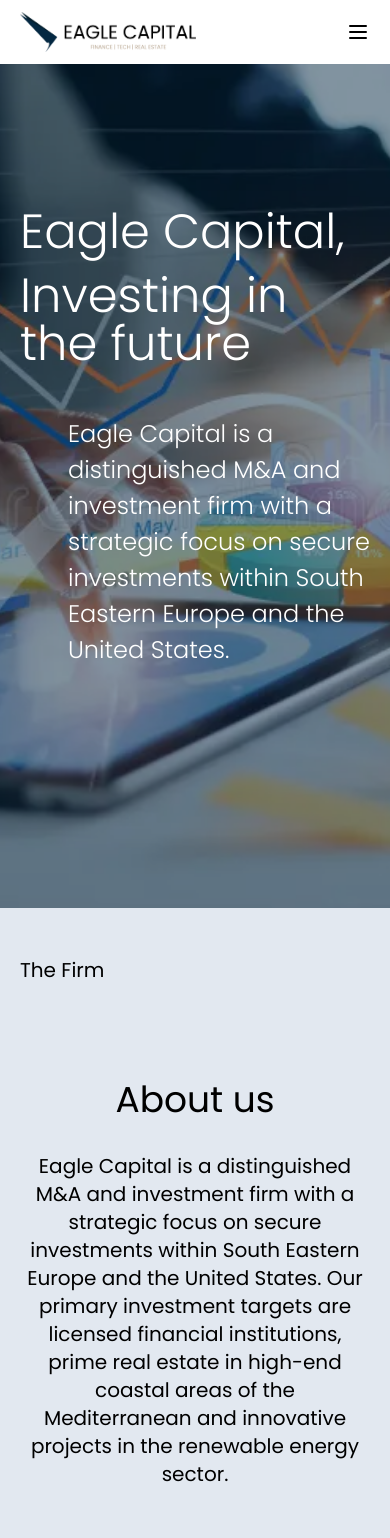
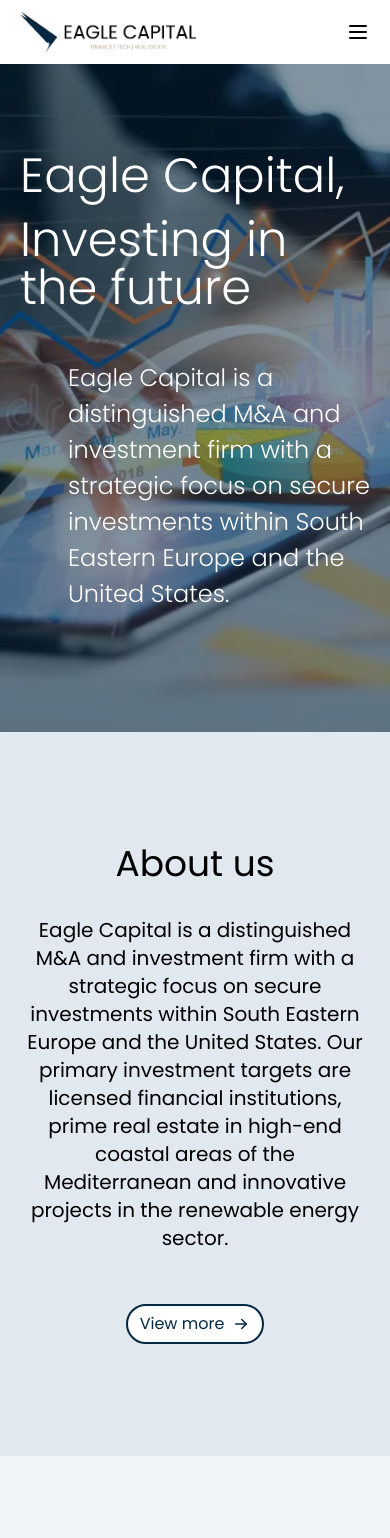
Before and after one commit to rgnpcrz/eagle-capital-web, a React (Vite) app: page / in a window 390 px wide. Shown: the top 1538 px of the page. Built offline with nearby package versions, Linux system fonts and the light colour scheme.

Commit message:
responsiveness of banner added

```diff
--- a/src/pages/AboutUs/AboutUs.jsx
+++ b/src/pages/AboutUs/AboutUs.jsx
@@ -52,10 +52,6 @@
               </div>
             </div>
           </div>
-
-          {/* <div>
-            <img className="w-full" src={bannerImg} />
-          </div> */}
         </div>
         <div className="page-container py-24">
           <div className="aspect-[10/4] bg-silver text-gold flex items-center justify-center">
--- a/src/pages/Homepage/components/Banner.jsx
+++ b/src/pages/Homepage/components/Banner.jsx
@@ -11,7 +11,7 @@
 
 export default function Banner() {
   return (
-    <div className="bg-primary text-white relative min-h-screen flex items-center">
+    <div className="bg-primary text-white relative min-h-[60vh] md:min-h-screen flex items-center">
       <Swiper
         modules={[Autoplay, EffectFade]}
         effect="fade"
@@ -34,7 +34,7 @@
       <div className="absolute inset-0 bg-primary bg-opacity-50 z-10"></div>
 
       {/* Content Wrapper */}
-      <div className="relative z-10 page-container mx-auto flex flex-col px-3 -mt-16 pt-16 min-h-screen py-12">
+      <div className="relative z-10 page-container mx-auto flex flex-col px-3 -mt-16 pt-32 min-h-[60vh] md:min-h-screen py-12">
         <div className="flex-1 flex-col py-6 justify-center flex md:pr-24">
           <div>
             <div
--- a/src/pages/Homepage/components/TheFirm.jsx
+++ b/src/pages/Homepage/components/TheFirm.jsx
@@ -6,13 +6,13 @@
       <div className="bg-slate-200">
         <div className="page-container mx-auto px-3 py-12 text-sm">
           <div className="flex justify-between items-center">
-            <div className="flex items-center w-64">
+            {/* <div className="flex items-center w-64">
               <p className="text-xl">The Firm</p>
-              {/* <hr className="w-16 h-0.5 bg-primary flex-1 ms-3"></hr> */}
-            </div>
+              <hr className="w-16 h-0.5 bg-primary flex-1 ms-3"></hr>
+            </div> */}
             {/* <button className="px-3 py-1.5 border-2 rounded-full border-primary">View more</button> */}
           </div>
-          <div className=" mx-auto py-24 max-w-3xl flex flex-col gap-8 items-center text-center">
+          <div className=" mx-auto py-16 max-w-3xl flex flex-col gap-8 items-center text-center">
             <h1 className="text-4xl" data-aos="zoom-out">
               About us
             </h1>
```
